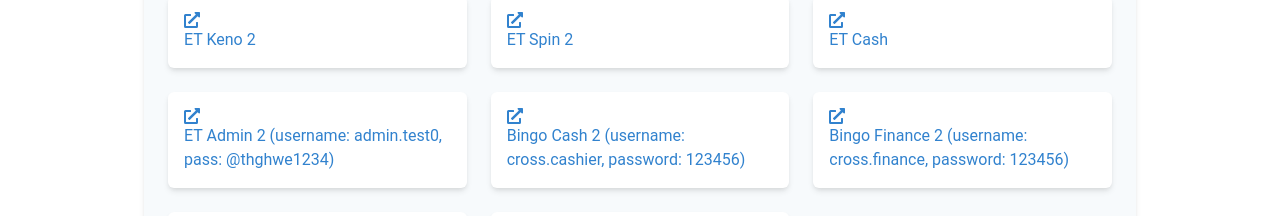
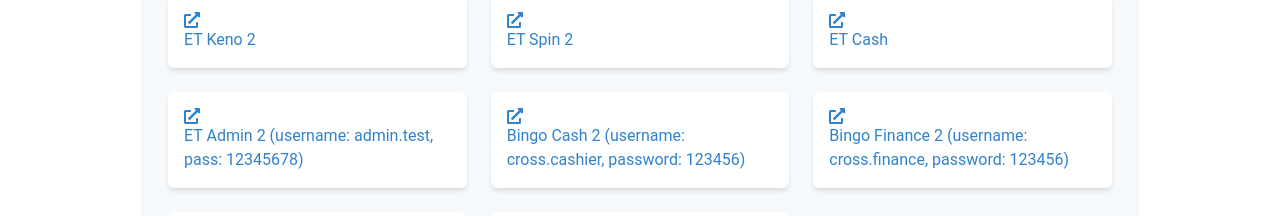
Before and after one commit to tinsaye-simeneh/portfolio, a Next.js app: page /links in a window 1280 px wide. Shown: the part 387-603 px from the top of the page. Built offline with nearby package versions, Linux system fonts and the light colour scheme.

Commit message:
refactor: Update ET Admin 2 login credentials on Links page

```diff
--- a/src/app/links/page.tsx
+++ b/src/app/links/page.tsx
@@ -24,7 +24,7 @@ const PortfolioLinks = () => {
         { url: "https://et-cash.vercel.app", label: "ET Cash" },
         {
           url: "https://et-admin2.vercel.app",
-          label: "ET Admin 2 (username: admin.test0, pass: @thghwe1234)",
+          label: "ET Admin 2 (username: admin.test, pass: 12345678)",
         },
         {
           url: "https://bingo-cash2.vercel.app",
```
